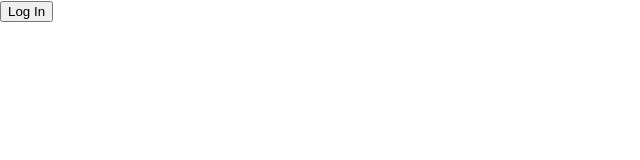
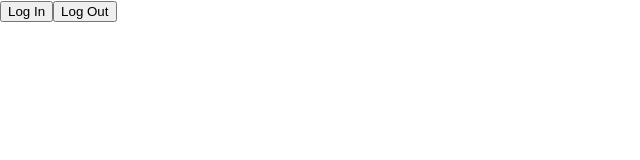
Before and after one commit to sahuharshit/SSOLoginDomain1, a React (Create React App) app: page / in a window 1280 px wide. Shown: the top 160 px of the page, without its empty margins (0-640 px from the left). Built offline with nearby package versions, Linux system fonts and the light colour scheme.

Commit message:
Update App.js

```diff
--- a/src/App.js
+++ b/src/App.js
@@ -2,12 +2,14 @@ import logo from './logo.svg';
 import './App.css';
 import LoginButton from './components/Login';
 import Profile from './components/Profile';
+import LogoutButton from './components/Logout';
 
 function App() {
   return (
    <>
     <LoginButton />
     <Profile />
+    <LogoutButton />
    </>
   );
 }
```
